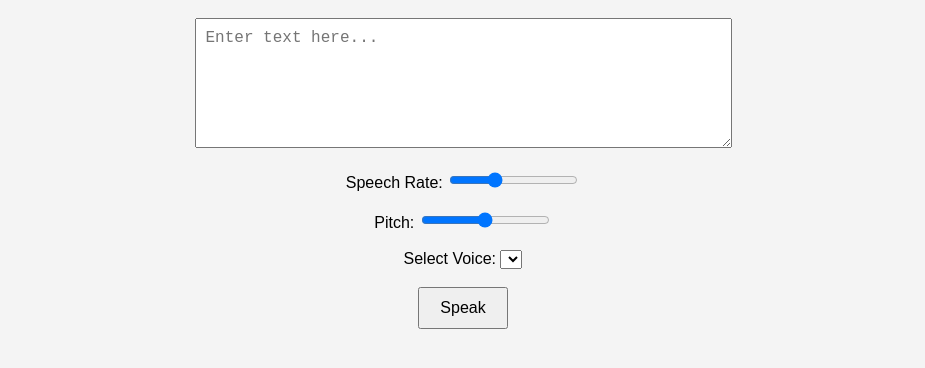
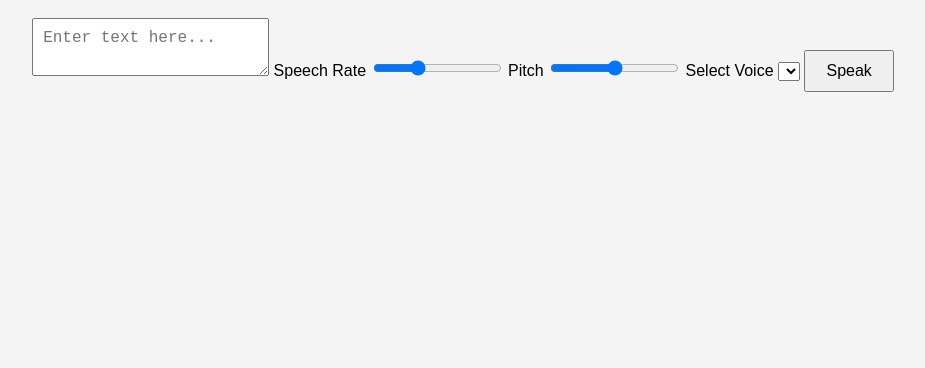
Before and after one commit to mgurujagannathareddy/text-voice-website, a plain HTML site: page index.html in a window 1280 px wide. Shown: the part 90-458 px from the top of the page, without its empty margins (177-1102 px from the left). Drawn offline with Linux system fonts and the light colour scheme.

Commit message:
index.html

```diff
--- a/index.html
+++ b/index.html
@@ -3,25 +3,26 @@
 <head>
     <meta charset="UTF-8">
     <meta name="viewport" content="width=device-width, initial-scale=1.0">
-
     <title>Text to Speech</title>
     <link rel="stylesheet" href="styles.css">
 </head>
 <body>
 
     <h1>Text to Speech Converter</h1>
-    <textarea id="textInput" placeholder="Enter text here..." rows="6" cols="50"></textarea>
-    <br><br>
-    <label>Speech Rate:</label>
+
+    <textarea id="textInput" placeholder="Enter text here..."></textarea>
+
+    <label>Speech Rate</label>
     <input type="range" id="rate" min="0.5" max="2" value="1" step="0.1">
-    <br><br>
-    <label>Pitch:</label>
+
+    <label>Pitch</label>
     <input type="range" id="pitch" min="0" max="2" value="1" step="0.1">
-    <br><br>
-    <label>Select Voice:</label>
+
+    <label>Select Voice</label>
     <select id="voiceSelect"></select>
-    <br><br>
+
     <button onclick="speakText()">Speak</button>
+
     <script src="script.js"></script>
 </body>
 </html>
```
